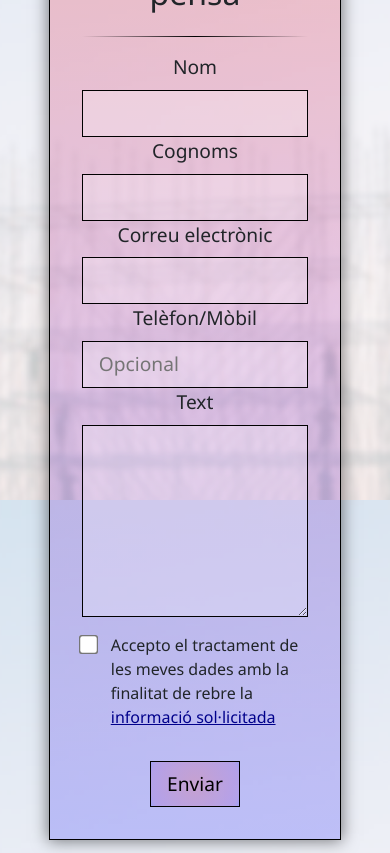
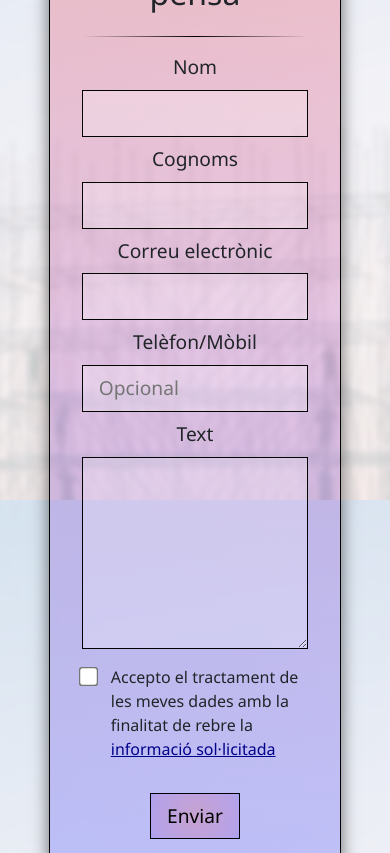
Before and after one commit to Artagok/preintser, a React (Create React App) app: page /preintser/ in a window 390 px wide. Shown: the part 3720-4573 px from the top of the page. Built offline with nearby package versions, Linux system fonts and the light colour scheme.

Commit message:
26/10/2020 - Fixes

```diff
--- a/src/compontents/Contact.css
+++ b/src/compontents/Contact.css
@@ -91,8 +91,8 @@ textarea {
   border: solid 1px black;
   padding: 0.5rem 1rem;
 }
-.col-md-6 {
-  margin: 0 0 0.5rem 0;
+.form-col-half {
+  margin: 0 0 0.5rem 0 !important;
 }
 form button {
   margin: 2rem 0 0 0;
--- a/src/compontents/Contact.js
+++ b/src/compontents/Contact.js
@@ -41,6 +41,9 @@ const createFormSchema = lang => {
   return formSchema;
 };
 
+// Security token: 0d7acd32-63ee-4124-ab07-e97491d23a5a
+// This allow to encrypt the SMTP credentials and lock them to a single domain
+// By default, the SMTP connection is secure (STARTTLS) and over port 25.
 const sendMail = (v, a) => {
   window.Email.send({
     /* ===  Static === */
@@ -142,7 +145,7 @@ const Contact = props => {
                 }) => (
                   <form onSubmit={handleSubmit}>
                     <Row>
-                      <Col md="6" className="form-col">
+                      <Col md="6" className="form-col form-col-half">
                         <label htmlFor="name">{lang.contact.form.name}</label>
                         <input
                           type="text"
@@ -157,7 +160,7 @@ const Contact = props => {
                         />
                         <ErrorMessage name="name" component={FormError} />
                       </Col>
-                      <Col md="6" className="form-col">
+                      <Col md="6" className="form-col form-col-half">
                         <label htmlFor="">{lang.contact.form.surname}</label>
                         <input
                           type="text"
@@ -176,7 +179,7 @@ const Contact = props => {
                       </Col>
                     </Row>
                     <Row>
-                      <Col md="6" className="form-col">
+                      <Col md="6" className="form-col form-col-half">
                         <label htmlFor="email">{lang.contact.form.email}</label>
                         <input
                           type="email"
@@ -191,7 +194,7 @@ const Contact = props => {
                         />
                         <ErrorMessage name="email" component={FormError} />
                       </Col>
-                      <Col md="6" className="form-col">
+                      <Col md="6" className="form-col form-col-half">
                         <label htmlFor="phone">{lang.contact.form.phone}</label>
                         <input
                           type="tel"
--- a/src/compontents/LegalTexts.js
+++ b/src/compontents/LegalTexts.js
@@ -607,11 +607,21 @@ const _2 = props => (
       navegadores más comunes, en los links que se incluyen a continuación:
     </p>
     <div className="cookies-browser-list">
-      <img src={ie} alt="ie" className="cookies-browser" />
-      <img src={ch} alt="ch" className="cookies-browser" />
-      <img src={ff} alt="ff" className="cookies-browser" />
-      <img src={sa} alt="sa" className="cookies-browser" />
-      <img src={op} alt="op" className="cookies-browser" />
+      <a href="https://privacy.microsoft.com/es-es/windows-10-microsoft-edge-and-privacy" target="_blank" rel="noopener noreferrer">
+        <img src={ie} alt="ie" className="cookies-browser" />
+      </a>
+      <a href="https://support.google.com/chrome/answer/95647?hl=es" target="_blank" rel="noopener noreferrer">
+        <img src={ch} alt="ch" className="cookies-browser" />
+      </a>
+      <a href="https://support.mozilla.org/es/kb/cookies-informacion-que-los-sitios-web-guardan-en-?redirectlocale=en-US&redirectslug=Cookies" target="_blank" rel="noopener noreferrer">
+        <img src={ff} alt="ff" className="cookies-browser" />
+      </a>
+      <a href="http://www.apple.com/legal/privacy/es/cookies/" target="_blank" rel="noopener noreferrer">
+        <img src={sa} alt="sa" className="cookies-browser" />
+      </a>
+      <a href="https://www.opera.com/help/tutorials/security/cookies/#sitenav" target="_blank" rel="noopener noreferrer">
+        <img src={op} alt="op" className="cookies-browser" />
+      </a>
     </div>
 
     <h5>Aceptación de cookies</h5>
--- a/src/compontents/Services.js
+++ b/src/compontents/Services.js
@@ -1,6 +1,6 @@
 import React, { useState, useEffect } from "react";
 import { LangContext } from "../lang-context";
-import { UncontrolledCollapse, Row, Col } from "reactstrap";
+import { UncontrolledCollapse, Collapse, Row, Col } from "reactstrap";
 import "./Services.css";
 
 const Services = props => {
@@ -35,105 +35,105 @@ const Services = props => {
               <h2>{lang.services._1.name}</h2>
               <i className={`fa fa-angle-down ${angles[0]}`}></i>
             </div>
-            <UncontrolledCollapse toggler="#toggler1">
+            <Collapse isOpen={angles[0]}>
               <div className="content">
                 <Row noGutters={true}>
                   <Col md="6">{mapService(lang.services._1.list, 0)}</Col>
                   <Col md="6">{mapService(lang.services._1.list, 1)}</Col>
                 </Row>
               </div>
-            </UncontrolledCollapse>
+            </Collapse>
             {/*====== 2 - Reparaciones ======*/}
             <div className="toggler" id="toggler2" onClick={() => setAngle(2)}>
               <h2>{lang.services._2.name}</h2>
               <i className={`fa fa-angle-down ${angles[1]}`}></i>
             </div>
-            <UncontrolledCollapse toggler="#toggler2">
+            <Collapse isOpen={angles[1]}>
               <div className="content">
                 <Row noGutters={true}>
                   <Col md="6">{mapService(lang.services._2.list, 0)}</Col>
                   <Col md="6">{mapService(lang.services._2.list, 1)}</Col>
                 </Row>
               </div>
-            </UncontrolledCollapse>
+            </Collapse>
             {/*====== 3 - Colocacion de Pavimentos ======*/}
             <div className="toggler" id="toggler3" onClick={() => setAngle(3)}>
               <h2>{lang.services._3.name}</h2>
               <i className={`fa fa-angle-down ${angles[2]}`}></i>
             </div>
-            <UncontrolledCollapse toggler="#toggler3">
+            <Collapse isOpen={angles[2]}>
               <div className="content">
                 <Row noGutters={true}>
                   <Col md="6">{mapService(lang.services._3.list, 0)}</Col>
                   <Col md="6">{mapService(lang.services._3.list, 1)}</Col>
                 </Row>
               </div>
-            </UncontrolledCollapse>
+            </Collapse>
             {/*====== 4 - Reformas ======*/}
             <div className="toggler" id="toggler4" onClick={() => setAngle(4)}>
               <h2>{lang.services._4.name}</h2>
               <i className={`fa fa-angle-down ${angles[3]}`}></i>
             </div>
-            <UncontrolledCollapse toggler="#toggler4">
+            <Collapse isOpen={angles[3]}>
               <div className="content">
                 <Row noGutters={true}>
                   <Col md="6">{mapService(lang.services._4.list, 0)}</Col>
                   <Col md="6">{mapService(lang.services._4.list, 1)}</Col>
                 </Row>
               </div>
-            </UncontrolledCollapse>
+            </Collapse>
             {/*====== 5 - Aplicacion de Revestimientos ======*/}
             <div className="toggler" id="toggler5" onClick={() => setAngle(5)}>
               <h2>{lang.services._5.name}</h2>
               <i className={`fa fa-angle-down ${angles[4]}`}></i>
             </div>
-            <UncontrolledCollapse toggler="#toggler5">
+            <Collapse isOpen={angles[4]}>
               <div className="content">
                 <Row noGutters={true}>
                   <Col md="6">{mapService(lang.services._5.list, 0)}</Col>
                   <Col md="6">{mapService(lang.services._5.list, 1)}</Col>
                 </Row>
               </div>
-            </UncontrolledCollapse>
+            </Collapse>
             {/*====== 6 - Pintura ======*/}
             <div className="toggler" id="toggler6" onClick={() => setAngle(6)}>
               <h2>{lang.services._6.name}</h2>
               <i className={`fa fa-angle-down ${angles[5]}`}></i>
             </div>
-            <UncontrolledCollapse toggler="#toggler6">
+            <Collapse isOpen={angles[5]}>
               <div className="content">
                 <Row noGutters={true}>
                   <Col md="6">{mapService(lang.services._6.list, 0)}</Col>
                   <Col md="6">{mapService(lang.services._6.list, 1)}</Col>
                 </Row>
               </div>
-            </UncontrolledCollapse>
+            </Collapse>
             {/*====== 7 - Instalacion y legalizacion de servicios ======*/}
             <div className="toggler" id="toggler7" onClick={() => setAngle(7)}>
               <h2>{lang.services._7.name}</h2>
               <i className={`fa fa-angle-down ${angles[6]}`}></i>
             </div>
-            <UncontrolledCollapse toggler="#toggler7">
+            <Collapse isOpen={angles[6]}>
               <div className="content">
                 <Row noGutters={true}>
                   <Col md="6">{mapService(lang.services._7.list, 0)}</Col>
                   <Col md="6">{mapService(lang.services._7.list, 1)}</Col>
                 </Row>
               </div>
-            </UncontrolledCollapse>
+            </Collapse>
             {/*====== 8 - Servicios Complementarios ======*/}
             <div className="toggler" id="toggler8" onClick={() => setAngle(8)}>
               <h2>{lang.services._8.name}</h2>
               <i className={`fa fa-angle-down ${angles[7]}`}></i>
             </div>
-            <UncontrolledCollapse toggler="#toggler8">
+            <Collapse isOpen={angles[7]}>
               <div className="content">
                 <Row noGutters={true}>
                   <Col lg="6">{mapService(lang.services._8.list, 0)}</Col>
                   <Col lg="6">{mapService(lang.services._8.list, 1)}</Col>
                 </Row>
               </div>
-            </UncontrolledCollapse>
+            </Collapse>
           </div>
         </div>
       )}
```
